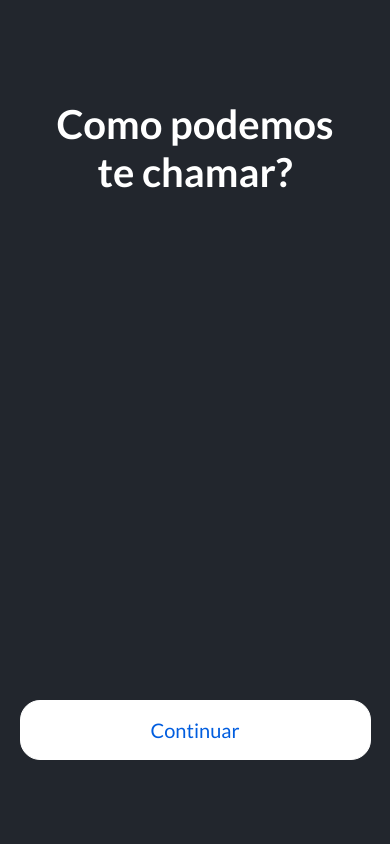
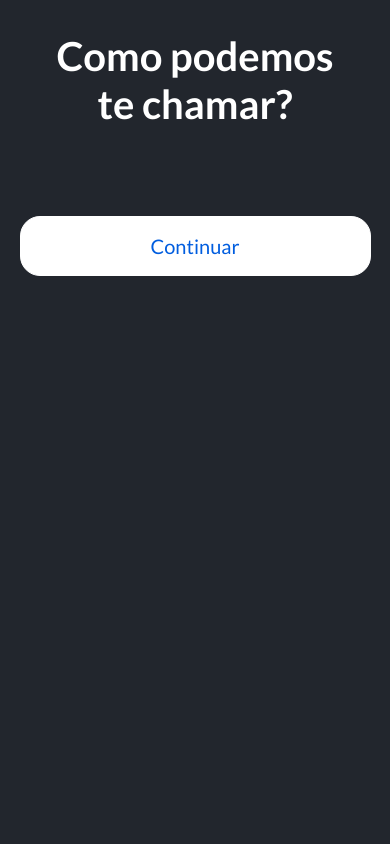
Before and after one commit to Habacuque-Gosch/guiar-me, a Django app: page /novo-perfil/ in a window 390 px wide. Run offline with Django 4.2, Linux system fonts and the light colour scheme; a user stored in the database is signed in; parts of the project's set-up code (start-up, migrations or seed data) failed here and were passed over.

Commit message:
adicionando variavel de espaçamento nos layouts

```diff
--- a/setup/static/styles/cadastro/profile.css
+++ b/setup/static/styles/cadastro/profile.css
@@ -5,7 +5,7 @@
     align-items: center;
     text-align: center;
     width: 100%;
-    margin-top: 1em;
+    margin-top: 2em;
 }
 
 .div-titulo-profile p{
--- a/setup/static/styles/cadastro/splash_profile.css
+++ b/setup/static/styles/cadastro/splash_profile.css
@@ -8,6 +8,7 @@
     flex-direction: column;
     width: 100%;
     height: 100%;
+    margin-top: 10em;
 }
 
 .div-user-image-splash img{
--- a/setup/static/styles/estabelecimentos/card.css
+++ b/setup/static/styles/estabelecimentos/card.css
@@ -7,7 +7,7 @@
         flex-direction: column;
         width: 90%;
         height: 60%;
-        margin-bottom: 1em;
+        margin-bottom: 2em;
     }
 
     .foto-principal-card {
--- a/setup/static/styles/partials/formularios.css
+++ b/setup/static/styles/partials/formularios.css
@@ -16,6 +16,7 @@
         justify-content: left;
         align-items: left;
         width: 100%;
+        margin-top: 2em;
         /* height: 100%; */
 
     }
--- a/setup/static/styles/styles.css
+++ b/setup/static/styles/styles.css
@@ -33,7 +33,7 @@ html, body, main{
     justify-content: center;
     align-items: center;
     flex-direction: column;
-    height: 100%;
+    height: auto;
     width: 100%;
 }
 
```
